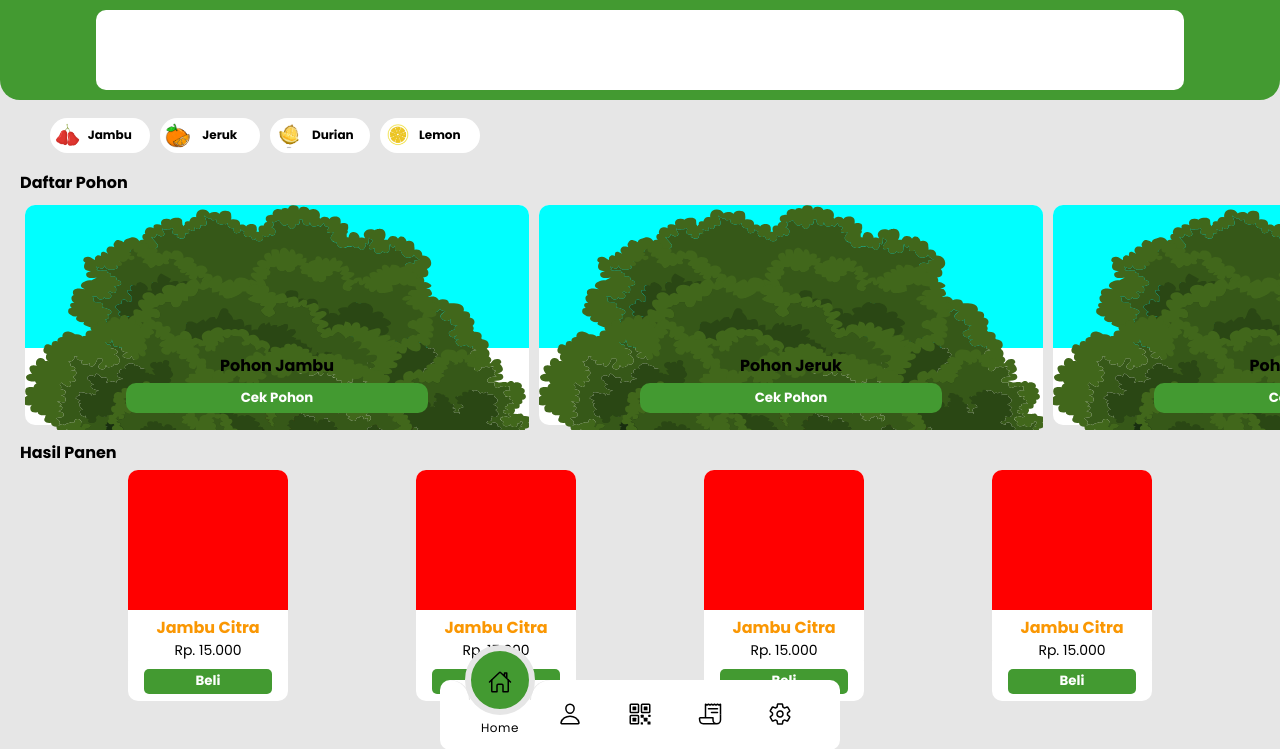
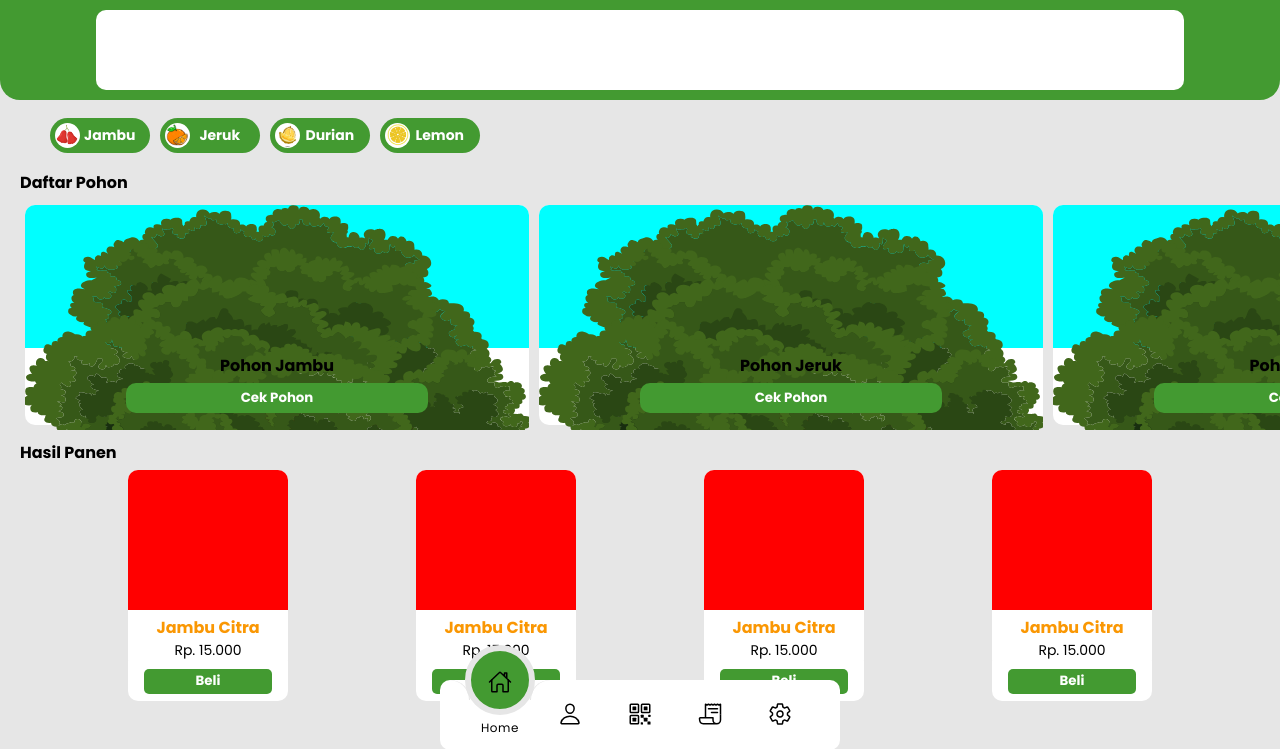
Before and after one commit to TrioHermanto/Kerja_Praktek, a CodeIgniter app: the page made by application/views/dashboard/index.php in a window 1280 px wide. Shown: the part 50-799 px from the top of the page. Run offline with CodeIgniter, Linux system fonts and the light colour scheme.

Commit message:
edit tampilan kategori bag-1

```diff
--- a/application/views/dashboard/index.php
+++ b/application/views/dashboard/index.php
@@ -51,7 +51,7 @@
                 <div class="img-jambu">
                     <img src="<?php echo base_url('assets/img/kategori/jambu.png') ?>">
                 </div>
-                <div class="text-jambu">
+                <div class="text">
                     Jambu
                 </div>
             </div>
@@ -61,27 +61,27 @@
                 <div class="img-jeruk">
                     <img src="<?php echo base_url('assets/img/kategori/jeruk.png') ?>">
                 </div>
-                <div class="text-jeruk">
+                <div class="text">
                     Jeruk
                 </div>
             </div>
         </div>
         <div class="kategori-buah">
             <div class="bungkus">
-                <div class="img-durian">
+                <div class="img">
                     <img src="<?php echo base_url('assets/img/kategori/durian.png') ?>">
                 </div>
-                <div class="text-durian">
+                <div class="text">
                     Durian
                 </div>
             </div>
         </div>
         <div class="kategori-buah">
             <div class="bungkus">
-                <div class="img-lemon">
+                <div class="img">
                     <img src="<?php echo base_url('assets/img/kategori/lemon.png') ?>">
                 </div>
-                <div class="text-lemon">
+                <div class="text">
                     Lemon
                 </div>
             </div>
--- a/assets/css/style.css
+++ b/assets/css/style.css
@@ -169,82 +169,76 @@ body{
 .bungkus{
     display: flex;
     align-items: center;
-    background-color: white;
+    background-color: #439A31;
     width: 100px;
     height: 35px;
     border-radius: 20px;
 }
-.img-jambu img{
+.bungkus .img{
+    background-color: white;
+    width: 25px;
+    height: 25px;
+    border-radius: 50%;
+    margin-left: 5px;
+}
+.bungkus .img-jambu{
+    background-color: white;
     width: 25px;
     height: 25px;
     border-radius: 50%;
     margin-left: 5px;
     display: flex;
     align-items: center;
+    justify-content: center;
 }
-.text-jambu{
+.bungkus .img-jeruk{
+    background-color: white;
+    width: 25px;
+    height: 25px;
+    border-radius: 50%;
+    margin-left: 5px;
+    display: flex;
+    align-items: center;
+    justify-content: center;
+}
+.bungkus .img img{
+    width: 25px;
+    height: 25px;
+    border-radius: 50%;
+    display: flex;
+    align-items: center;
+}
+.bungkus .img-jambu img{
+    width: 22px;
+    height: 22px;
+    border-radius: 50%;
+}
+.bungkus .img-jeruk img{
+    width: 22px;
+    height: 22px;
+    border-radius: 50%;
+}
+.bungkus .text{
     width: 50px;
     height: 30px;
     margin-left: 5px;
     display: flex;
     justify-content: center;
     align-items: center;
-    font-size: 12px;
+    font-size: 14px;
     font-weight: bold;
+    color: white;
 }
-.img-jeruk img{
-    width: 25px;
-    height: 25px;
-    border-radius: 50%;
-    margin-left: 5px;
-    display: flex;
-    align-items: center;
+.kategori .kategori-buah .bungkus:hover{
+    background-color: #439A31;
 }
-.text-jeruk{
-    width: 50px;
-    height: 30px;
-    margin-left: 5px;
-    display: flex;
-    justify-content: center;
-    align-items: center;
-    font-size: 12px;
-    font-weight: bold;
+.kategori .kategori-buah .bungkus:active{
+    transform: translateY(1px);
+    background-color: #5fb34f;
 }
-.img-durian img{
-    width: 28px;
-    height: 28px;
-    border-radius: 50%;
-    margin-left: 5px;
-    display: flex;
-    align-items: center;
-}
-.text-durian{
-    width: 50px;
-    height: 30px;
-    margin-left: 5px;
-    display: flex;
-    justify-content: center;
-    align-items: center;
-    font-size: 12px;
-    font-weight: bold;
-}
-.img-lemon img{
-    width: 25px;
-    height: 25px;
-    border-radius: 50%;
-    margin-left: 5px;
-    display: flex;
-    align-items: center;
-}
-.text-lemon{
-    width: 50px;
-    height: 30px;
-    margin-left: 5px;
-    display: flex;
-    justify-content: center;
-    align-items: center;
-    font-size: 12px;
-    font-weight: bold;
+.kategori .kategori-buah .bungkus .text:active{
+    transform: translateY(1px);
+    background-color: #5fb34f;
 }
 /* end kategori */
 
```
